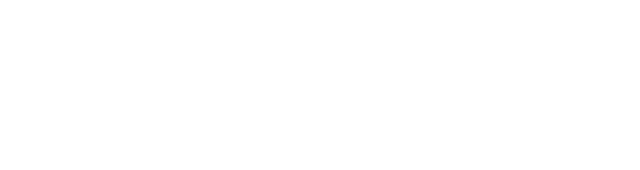
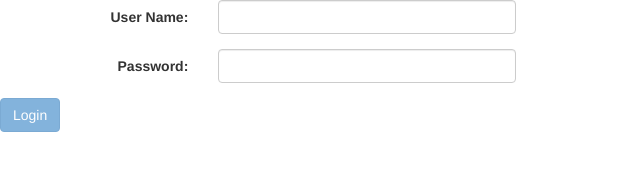
Before and after one commit to schetry/spring-angular, a plain HTML site: page frontend/index.html in a window 1280 px wide. Shown: the whole page, without its empty margins (0-640 px from the left). Drawn offline with Linux system fonts and the light colour scheme.

Commit message:
Added Bootstrap CSS

```diff
--- a/frontend/index.html
+++ b/frontend/index.html
@@ -1,10 +1,38 @@
 <!DOCTYPE html>
 <html lang="en">
+
 <head>
-    <meta charset="UTF-8">
-    <title>Spring-Angular</title>
+	<meta charset="UTF-8">
+	<link rel="stylesheet" href="vendor/css/bootstrap.min.css" />
+	<script src="vendor/js/jquery.min.js"></script>
+	<script src="vendor/js/angular.min.js"></script>
+
+	<script src="scripts/app.js"></script>
+	<script src="scripts/controllers/loginController.js"></script>
+	<title>Document</title>
 </head>
-<body>
 
+<body ng-app="loginDemo">
+	<div ng-controller="loginController">
+		<form name="loginForm" role="form" class="form-horizontal" ng-submit="loginValidate()" novalidate>
+			<div class="username-wrapper form-group">
+				<label class="col-sm-2 control-label">User Name:</label>
+				<div class="col-sm-3">
+					<input type="text" name="userName" class="form-control" ng-model="userName" ng-required="true" />
+				</div>
+			</div>
+
+
+			<div class="password-wrapper form-group">
+				<label class="col-sm-2 control-label">Password:</label>
+				<div class="col-sm-3">
+					<input type="password" name="password" class="form-control" ng-model="password" ng-required="true" />
+				</div>
+			</div>
+
+			<input type="submit" class="btn btn-primary" value="Login" ng-disabled="loginForm.$invalid" />
+		</form>
+	</div>
 </body>
+
 </html>
```
Also changed, not shown: frontend/vendor/css/bootstrap.min.css (added), frontend/vendor/css/bootstrap.min.js (added).
